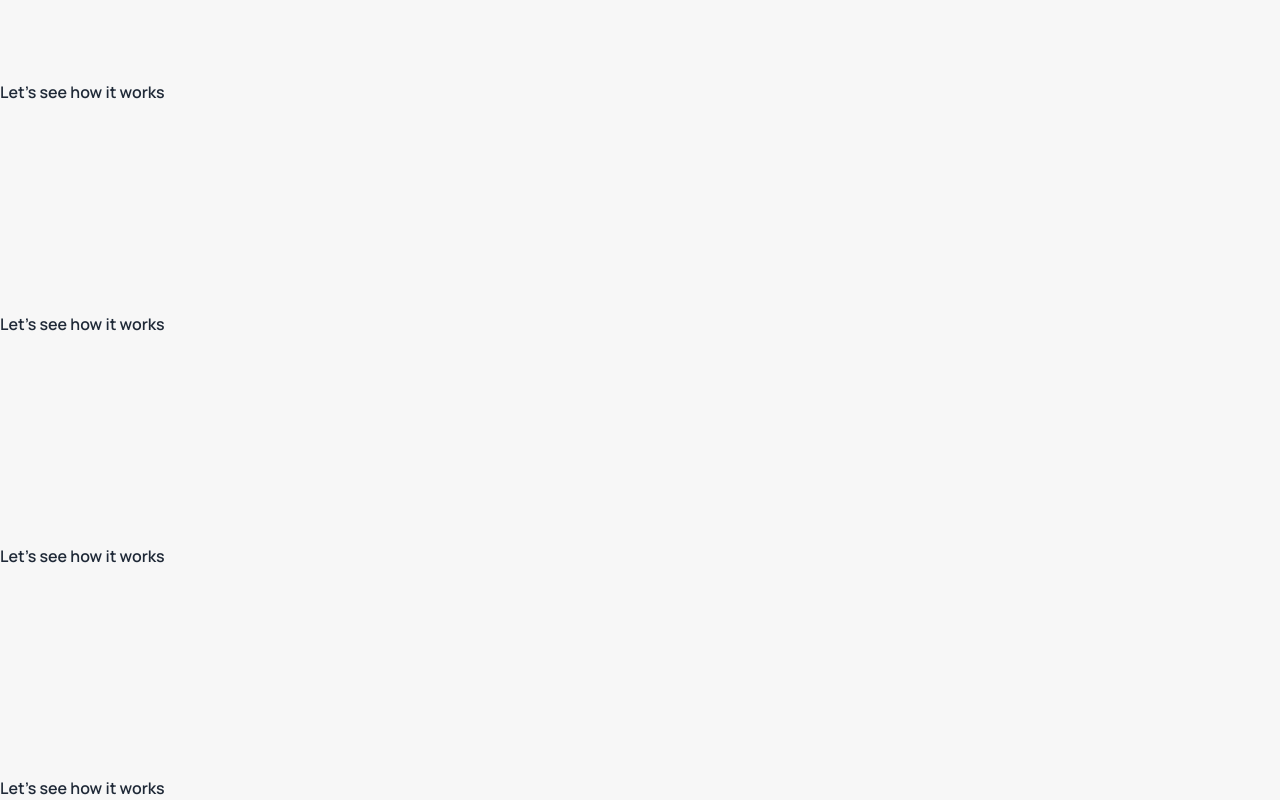
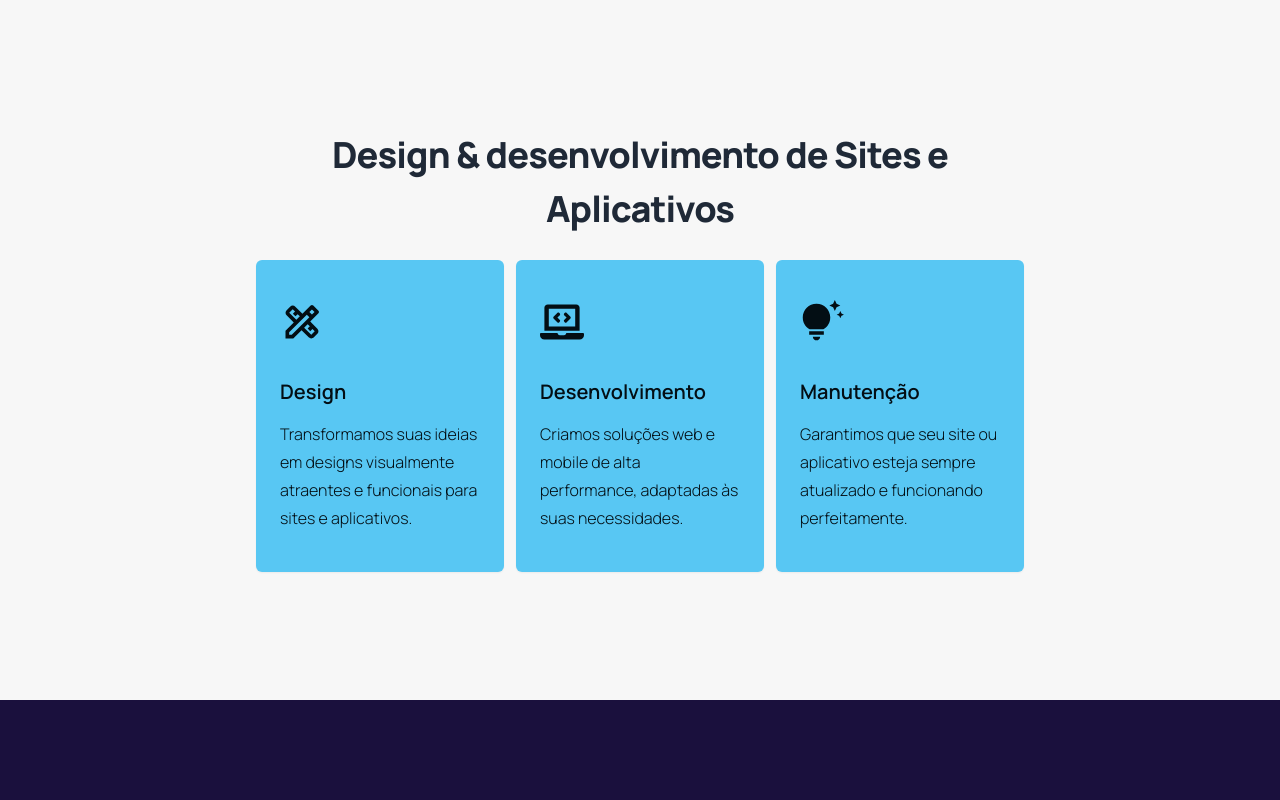
Before and after one commit to jessemezini/feacomoveis.com.br, a Next.js app: page / in a window 1280 px wide. Shown: the part 1000-1800 px from the top of the page. After the commit the page ends 1700 px from the top, so only its background shows below. Built offline with nearby package versions, Linux system fonts and the light colour scheme.

Commit message:
services cards design ok

```diff
--- a/src/components/services.tsx
+++ b/src/components/services.tsx
@@ -1,23 +1,46 @@
+import { MdOutlineDesignServices, MdTipsAndUpdates } from "react-icons/md";
+import { FaLaptopCode } from "react-icons/fa";
+
 export default function Services() {
   return (
-    <section className="bg-[#f7f7f7] -mt-32" data-theme="light">
-      <div className="container mx-auto pt-52">
-        <h2>Let’s see how it works</h2>
-      </div>
-      <div className="container mx-auto pt-52">
-        <h2>Let’s see how it works</h2>
-      </div>
-      <div className="container mx-auto pt-52">
-        <h2>Let’s see how it works</h2>
-      </div>
-      <div className="container mx-auto pt-52">
-        <h2>Let’s see how it works</h2>
-      </div>
-      <div className="container mx-auto pt-52">
-        <h2>Let’s see how it works</h2>
-      </div>
-      <div className="container mx-auto pt-52">
-        <h2>Let’s see how it works</h2>
+    <section className="bg-[#f7f7f7] -mt-32 pb-32" data-theme="light">
+      <div className="container mx-auto pt-64 text-center px-5">
+        <h2 className="max-w-3xl mx-auto text-3xl sm:text-4xl font-extrabold leading-normal sm:leading-normal tracking-tight mb-6">
+          Design & desenvolvimento de Sites e Aplicativos
+        </h2>
+
+        <div className="max-w-3xl mx-auto flex flex-col sm:flex-row gap-3 text-left [&>div]:prose [&>div]:py-10 [&>div]:px-6 [&>div]:flex-1 [&>div]:bg-secondary [&>div]:rounded-md [&>div]:shadow-sm">
+          <div data-theme="synthwave">
+            <MdOutlineDesignServices
+              size={44}
+              className="text-secondary-content"
+            />
+            <h3 className="!text-secondary-content">Design</h3>
+            <p className="font-light text-secondary-content">
+              Transformamos suas ideias em designs visualmente atraentes e
+              funcionais para sites e aplicativos.
+            </p>
+          </div>
+
+          <div data-theme="synthwave" className="text-secondary-content">
+            <FaLaptopCode size={44} className="text-secondary-content" />
+
+            <h3 className="!text-secondary-content">Desenvolvimento</h3>
+            <p className="font-light text-secondary-content">
+              Criamos soluções web e mobile de alta performance, adaptadas às
+              suas necessidades.
+            </p>
+          </div>
+
+          <div data-theme="synthwave" className="text-secondary-content">
+            <MdTipsAndUpdates size={44} className="text-secondary-content" />
+            <h3 className="!text-secondary-content">Manutenção</h3>
+            <p className="font-light text-secondary-content">
+              Garantimos que seu site ou aplicativo esteja sempre atualizado e
+              funcionando perfeitamente.
+            </p>
+          </div>
+        </div>
       </div>
     </section>
   );
```
